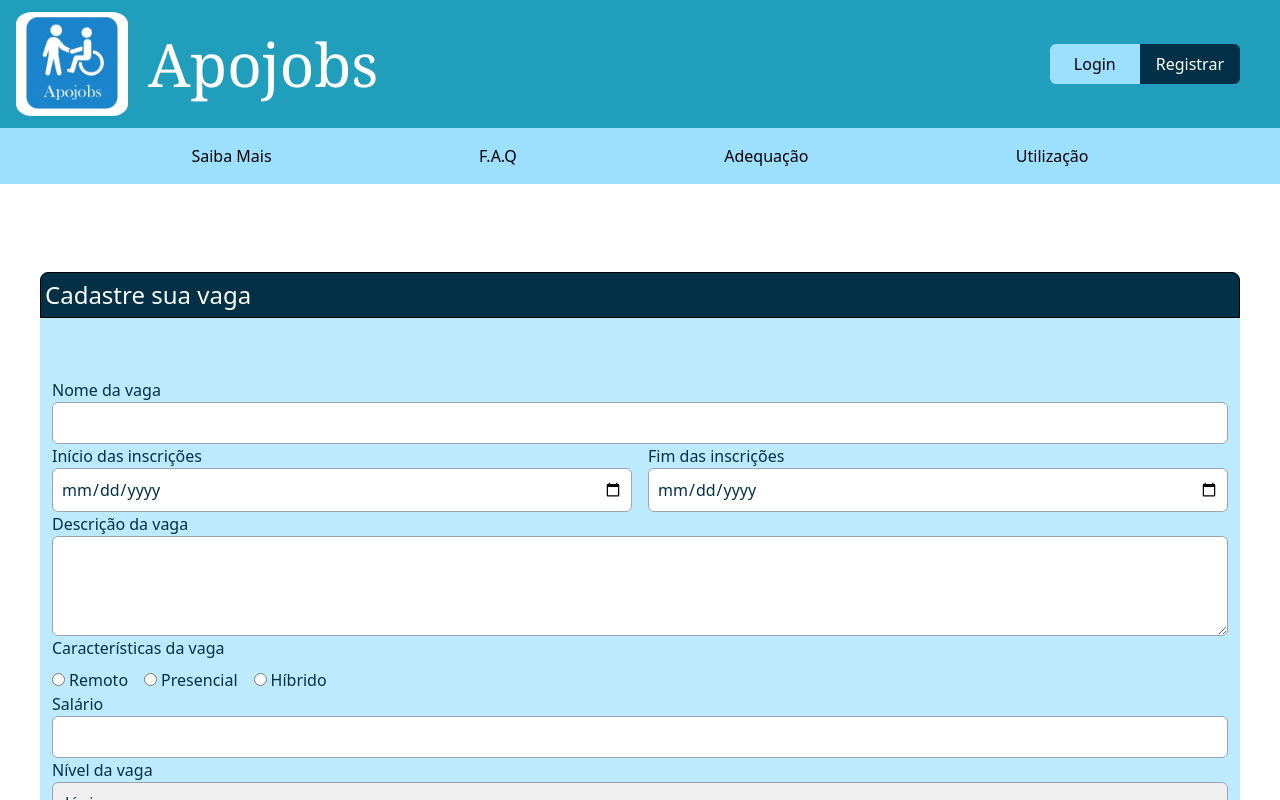
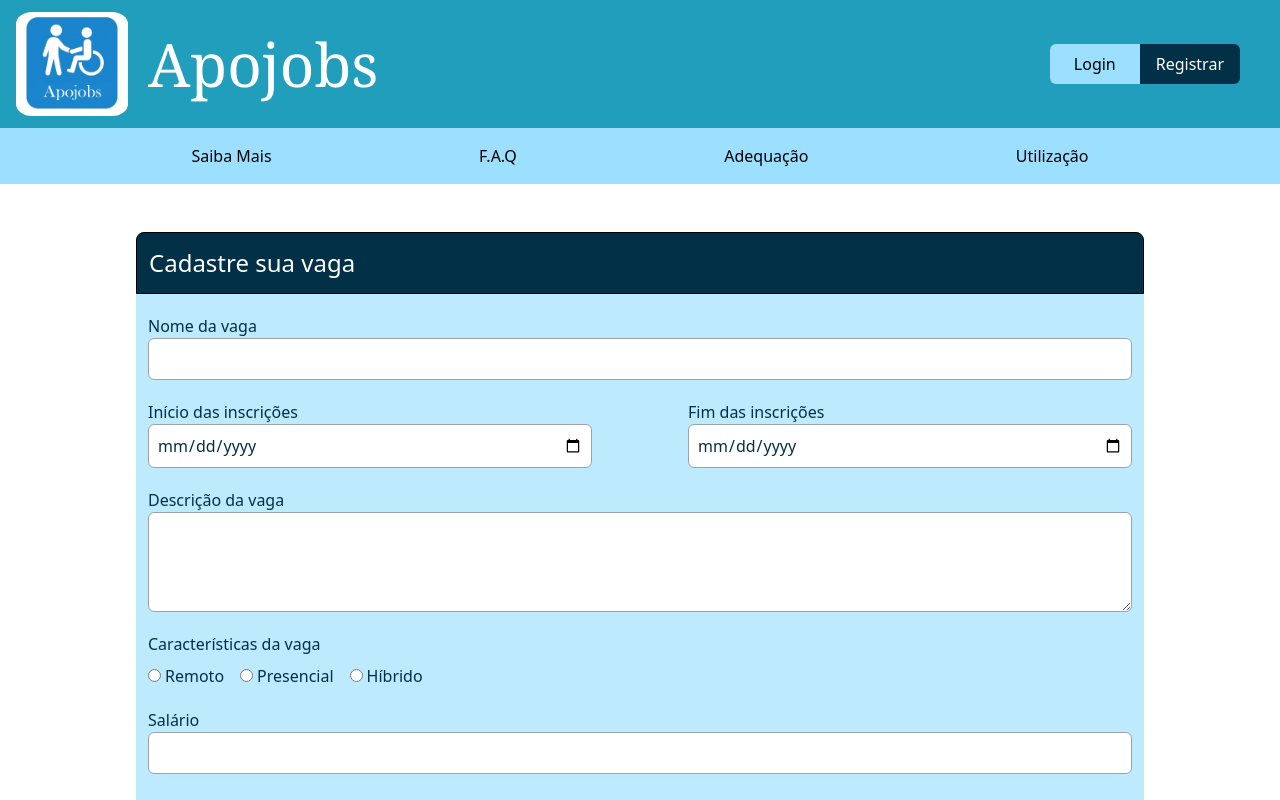
Before and after one commit to t4Facef/tic-2025-front, a React (Vite) app: page /company-registration in a window 1280 px wide. Shown: the top 800 px of the page. Built offline with nearby package versions, Linux system fonts and the light colour scheme.

Commit message:
Adicionando estilo ao cadastro de vaga

```diff
--- a/src/components/forms/register/job_registation_form.tsx
+++ b/src/components/forms/register/job_registation_form.tsx
@@ -4,14 +4,14 @@ import GenericBlueButton from "../../buttons/generic_blue_button";
 export default function JobRegistrationForm() {
   return (
     <form className="flex-col text-start space-5 text-blue3">
-      <h2 className="p-1 text-white text-[1.5rem] bg-blue3 border border-black min-w-[28rem] my-12 rounded-t-lg">
+      <h2 className="p-3 text-white text-[1.5rem] bg-blue3 border border-black min-w-[28rem] my-2 rounded-t-lg">
         Cadastre sua vaga
       </h2>
-      <div className="p-3">
+      <div className="p-3 space-y-5">
         <GenericFormField id="job_registration" type="text">
           Nome da vaga
         </GenericFormField>
-        <div className="flex gap-4">
+        <div className="flex gap-24">
           <GenericFormField id="start_date" type="date">
             Início das inscrições
           </GenericFormField>
@@ -35,7 +35,7 @@ export default function JobRegistrationForm() {
         <GenericFormField
           id="job_level"
           type="select"
-          options={["Júnior", "Pleno", "Sênior"]}
+          options={["Estágio", "Júnior", "Pleno", "Sênior"]}
         >
           Nível da vaga
         </GenericFormField>
--- a/src/pages/company_job_registration.tsx
+++ b/src/pages/company_job_registration.tsx
@@ -3,8 +3,8 @@ import JobRegistrationForm from "../components/forms/register/job_registation_fo
 export default function CompanyJobRegistration() {
   return (
     <div className="p-10">
-      <div className="bg-blue1 rounded-lg">
-        <JobRegistrationForm></JobRegistrationForm>
+      <div className="bg-blue1 rounded-lg mx-24">
+        <JobRegistrationForm/>
       </div>
     </div>
   );
```
